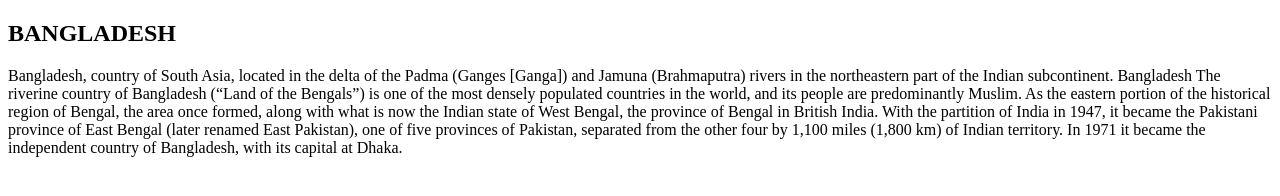
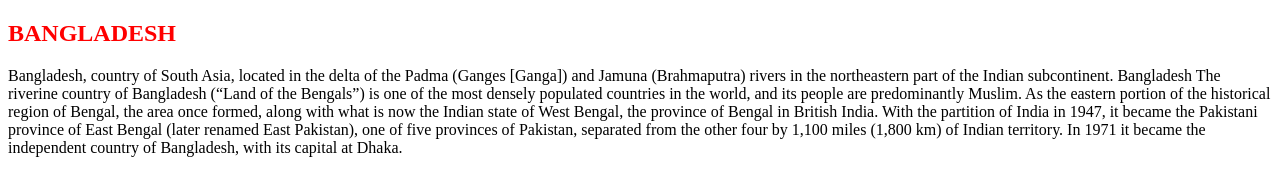
Before and after one commit to chabikunnahar/my-first-github-repo, a plain HTML site: page index.html in a window 1280 px wide. Drawn offline with Linux system fonts and the light colour scheme.

Commit message:
added color

```diff
--- a/index.html
+++ b/index.html
@@ -4,11 +4,16 @@
     <meta charset="UTF-8">
     <meta name="viewport" content="width=device-width, initial-scale=1.0">
     <title>My First Ever Github Repo/</title>
+    <style>
+        .bd{
+            color: red;
+        }
+    </style>
 </head>
 <body>
-    <h2>BANGLADESH</h2>
+    <h2 class="bd">BANGLADESH</h2>
     <div>
-        <p>Bangladesh, country of South Asia, located in the delta of the Padma (Ganges [Ganga]) and Jamuna (Brahmaputra) rivers in the northeastern part of the Indian subcontinent.
+        <p >Bangladesh, country of South Asia, located in the delta of the Padma (Ganges [Ganga]) and Jamuna (Brahmaputra) rivers in the northeastern part of the Indian subcontinent.
 
 
         Bangladesh
```
